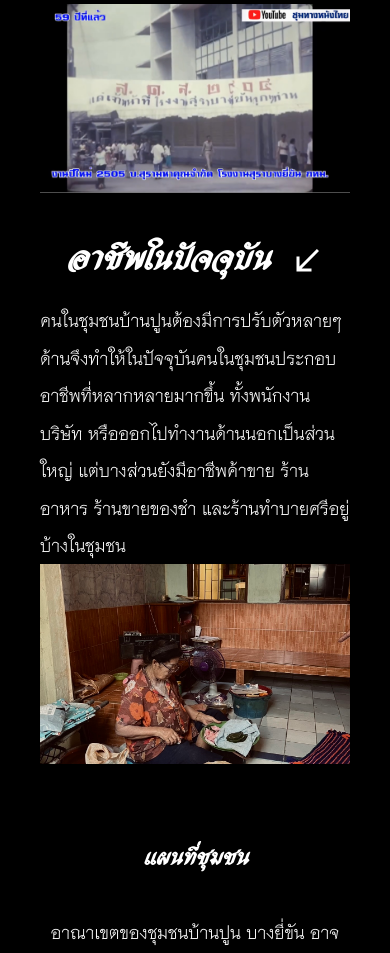
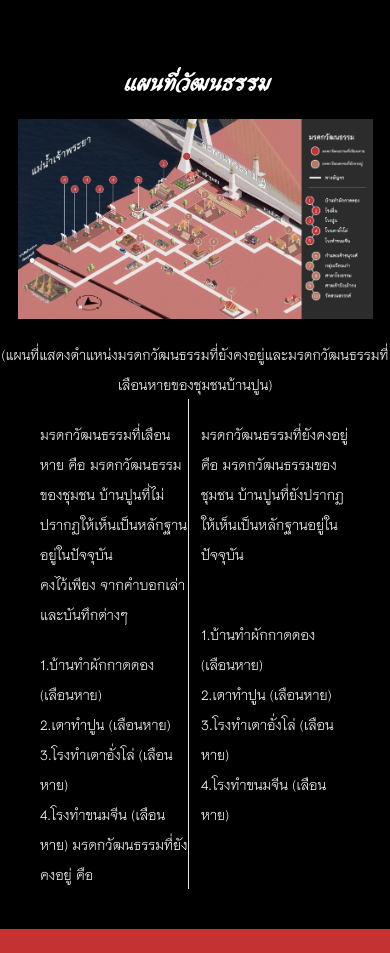
Before and after one commit to Ball15124/memoryOfBaanPoon, a Next.js app: page /history in a window 390 px wide. Shown: the part 6932-7885 px from the top of the page. Built offline with nearby package versions, Linux system fonts and the light colour scheme.

Commit message:
Add cultural map in history, Fixed responsive in legends/id

```diff
--- a/app/history/page.tsx
+++ b/app/history/page.tsx
@@ -261,7 +261,7 @@ export default function History() {
         >
           แผนที่ชุมชน
         </p>
-        <p className="text-white mt-10 text-center md:text-start">
+        <p className="text-white mt-10 text-start">
           อาณาเขตของชุมชนบ้านปูน บางยี่ขัน อาจกำหนดโดยประมาณได้ดังนี้
           <br /> ทิศเหนือ ตามแนวคลองวัดบวรมงคล (วัดลิงขบ) ปัจจุบันถูกถมเป็นถนน
           <br /> ทิศตะวันออก จากจุดเหนือสุดของเขตทิศเหนือ
@@ -273,6 +273,46 @@ export default function History() {
         </p>
         <div className="container bg-[url('/assests/images/MockMap.png')] h-[350px] lg:h-[700px] bg-cover bg-center mt-10 " />
       </div>
+      <div className="flex flex-col w-full px-0 lg:px-40 py-10">
+        <p
+          className="text-white text-2xl lg:text-6xl font-bold leading-[1.2] text-center"
+          style={{ fontFamily: "MN KAEWKANLAYA, sans-serif" }}
+        >
+          แผนที่วัฒนธรรม
+        </p>
+        <div className="bg-[url('/assests/images/แผนที่วัฒนธรรม.JPG')] h-[200px] lg:h-[700px] bg-no-repeat bg-contain bg-center mt-5 " />
+        <p className="text-white mt-5 text-center">
+          (แผนที่แสดงตำแหน่งมรดกวัฒนธรรมที่ยังคงอยู่และมรดกวัฒนธรรมที่เลือนหายของชุมชนบ้านปูน)
+        </p>
+        <div className="flex flex-row px-10">
+          <div className="flex flex-col w-1/2 border-r-[1px] mr-3">
+            <p className="text-white mt-5 text-start">
+              มรดกวัฒนธรรมที่เลือนหาย คือ มรดกวัฒนธรรมของชุมชน
+              บ้านปูนที่ไม่ปรากฏให้เห็นเป็นหลักฐานอยู่ในปัจจุบัน
+              <br /> คงไว้เพียง จากคำบอกเล่าและบันทึกต่างๆ
+            </p>
+            <p className="text-white mt-5 text-start ">
+              1.บ้านทำผักกาดดอง (เลือนหาย)
+              <br /> 2.เตาทำปูน (เลือนหาย)
+              <br /> 3.โรงทำเตาอั่งโล่ (เลือนหาย)
+              <br /> 4.โรงทำขนมจีน (เลือนหาย) มรดกวัฒนธรรมที่ยังคงอยู่ คือ
+            </p>
+          </div>
+          <div className="flex flex-col w-1/2">
+            <p className="text-white mt-5 text-start">
+              มรดกวัฒนธรรมที่ยังคงอยู่ คือ มรดกวัฒนธรรมของชุมชน
+              บ้านปูนที่ยังปรากฏให้เห็นเป็นหลักฐานอยู่ในปัจจุบัน
+            </p>
+            <p className="text-white mt-5 text-start">
+              <br />
+              1.บ้านทำผักกาดดอง (เลือนหาย)
+              <br /> 2.เตาทำปูน (เลือนหาย)
+              <br /> 3.โรงทำเตาอั่งโล่ (เลือนหาย)
+              <br /> 4.โรงทำขนมจีน (เลือนหาย)
+            </p>
+          </div>
+        </div>
+      </div>
       <Footer />
     </main>
   );
--- a/app/layout.tsx
+++ b/app/layout.tsx
@@ -21,8 +21,8 @@ export default function RootLayout({
   return (
     <html lang="en">
       <body
-        className={`${inter.className} pt-20 min-h-screen bg-[#000000]`}
-        style={{fontFamily: 'TH Niramit AS Regular, sans-serif', fontSize: '25px'}}
+        className={`${inter.className} pt-20 min-h-screen bg-[#000000] text-[20px] md:text-[25px]`}
+        style={{fontFamily: 'TH Niramit AS Regular, sans-serif',}}
       >
         <Navbar monotonClass={poppins.className} />
         {/* Pass the class as a prop */}
--- a/app/legends/[id]/page.tsx
+++ b/app/legends/[id]/page.tsx
@@ -99,7 +99,7 @@ export default function LegendsDetail() {
 
         {/* Text Content */}
 
-        <div className="px-2 text-black bg-[#fcf00b] font-bold justify-center items-center text-[20px] tracking-widest">
+        <div className="px-[4px] md:px-2 text-black bg-[#fcf00b] font-bold justify-center items-center text-[10px] md:text-[16px] lg:text-[20px] tracking-widest animate-fade-in">
           <p>LEGEND</p>
         </div>
         <h1 className="relative text-white text-center text-[36px] lg:text-[80px] font-bold animate-fade-in leading-tight">
@@ -107,7 +107,7 @@ export default function LegendsDetail() {
         </h1>
       </div>
 
-      <div className="justify-items-center pb-10 px-10 max-w-4xl">
+      <div className="justify-items-center pb-10 px-10 max-w-4xl relative top-[-40px]">
         <div className="container flex flex-col">
           <div className="flex flex-col space-y-4 w-full overflow-hidden">
             {person?.id === 3 ? (
```
Also changed, not shown: public/assests/images/แผนที่วัฒนธรรม.JPG (added).
